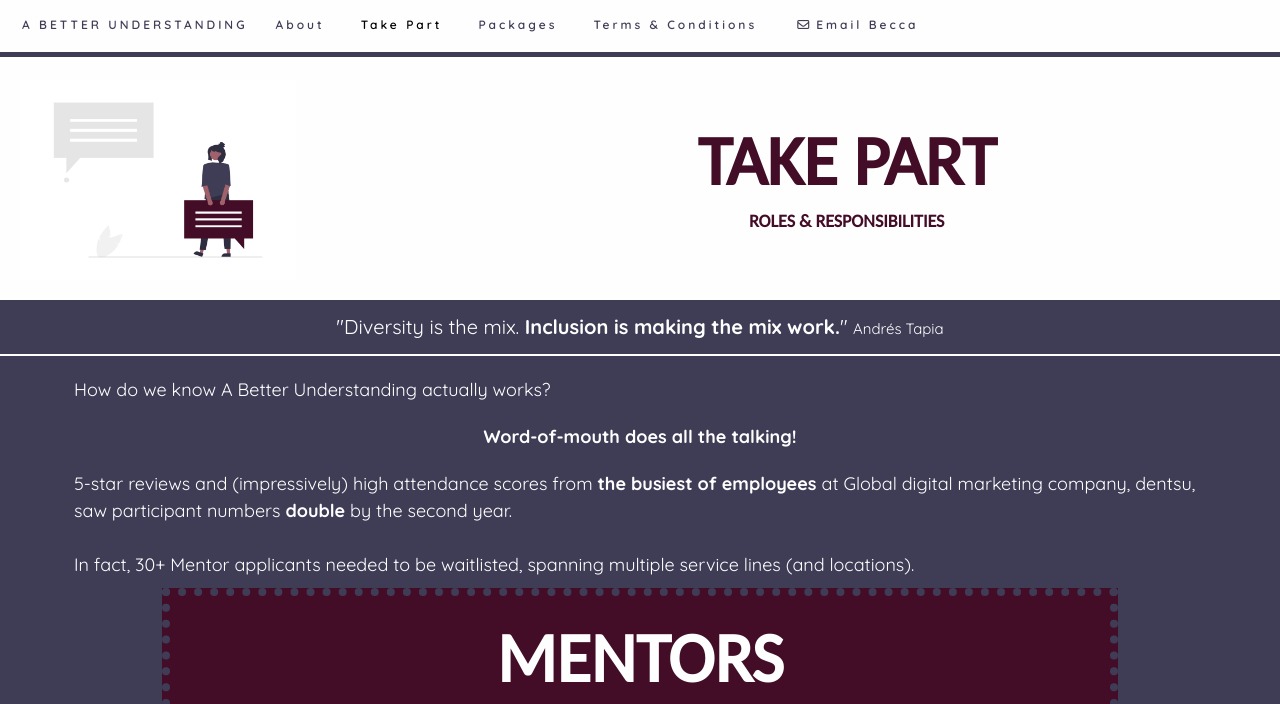
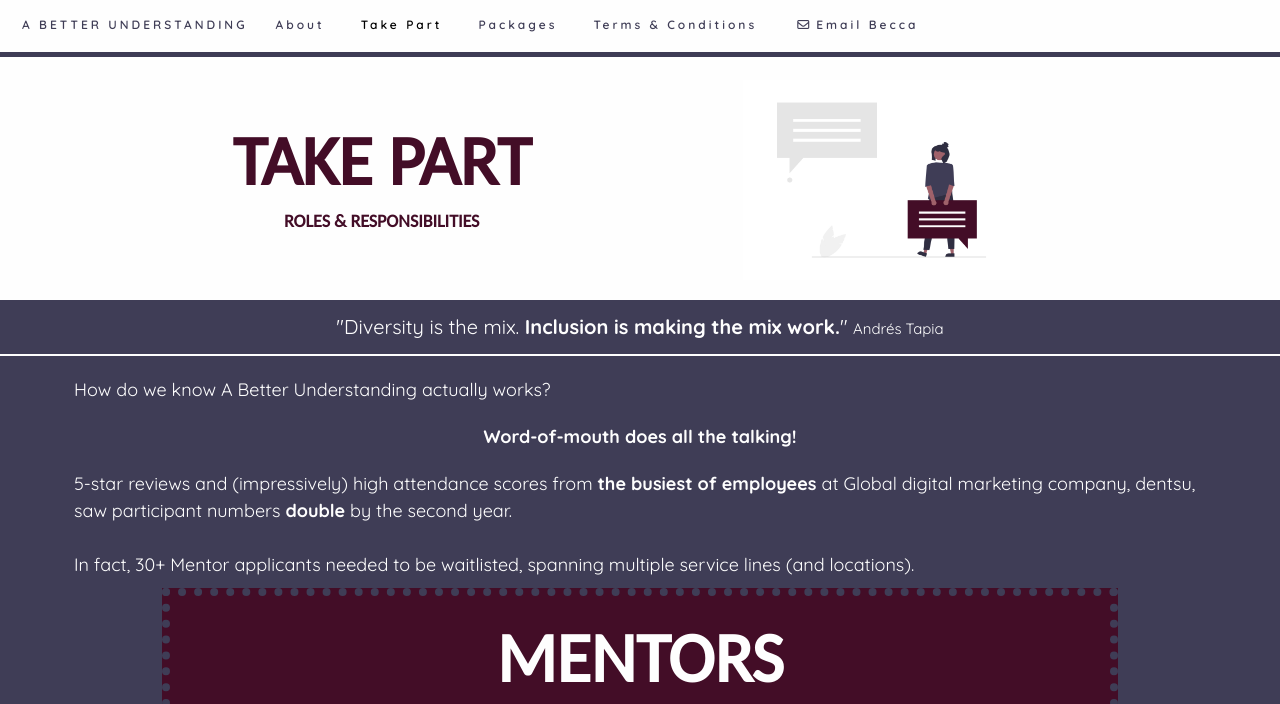
Before and after one commit to SkippyWalnuts/A-Better-Understanding, a plain HTML site: page take-part.html in a window 1280 px wide. Shown: the top 704 px of the page. Drawn offline with nearby package versions, Linux system fonts and the light colour scheme.

Commit message:
Matched col and img styling for titles of about and take-part

```diff
--- a/take-part.html
+++ b/take-part.html
@@ -67,15 +67,14 @@
          <div class="TakePart">
             <div class="container-fluid">
               <div class="row title-row align-items-center">
-                  <div class="col-4 title-col">
-                  <img src="./src/images/reviews_undraw.png" class="title-img img-fluid"
+                <div class="col title-col">
+                  <h3>Take Part</h3>
+                      <h4>Roles & Responsibilities</h4>
+                     </div>
+                  <div class="col-5 title-col">
+                  <img src="./src/images/reviews_undraw.png" class="img-fluid title-img"
                   alt="a person holds their speech bubble and stands to the right of a larger speech bubble"></img>
                   </div>
-                  <div class="col title-col">
-                  <h3>Take Part</h3>
-                      <h4>Roles & Responsibilities</h4>
-
-                   </div>
               </div>
               <div class="row section-quote">
               <p>"Diversity is the mix. <strong>Inclusion is
```
Also changed, not shown: about.html (+1 -1 lines).
